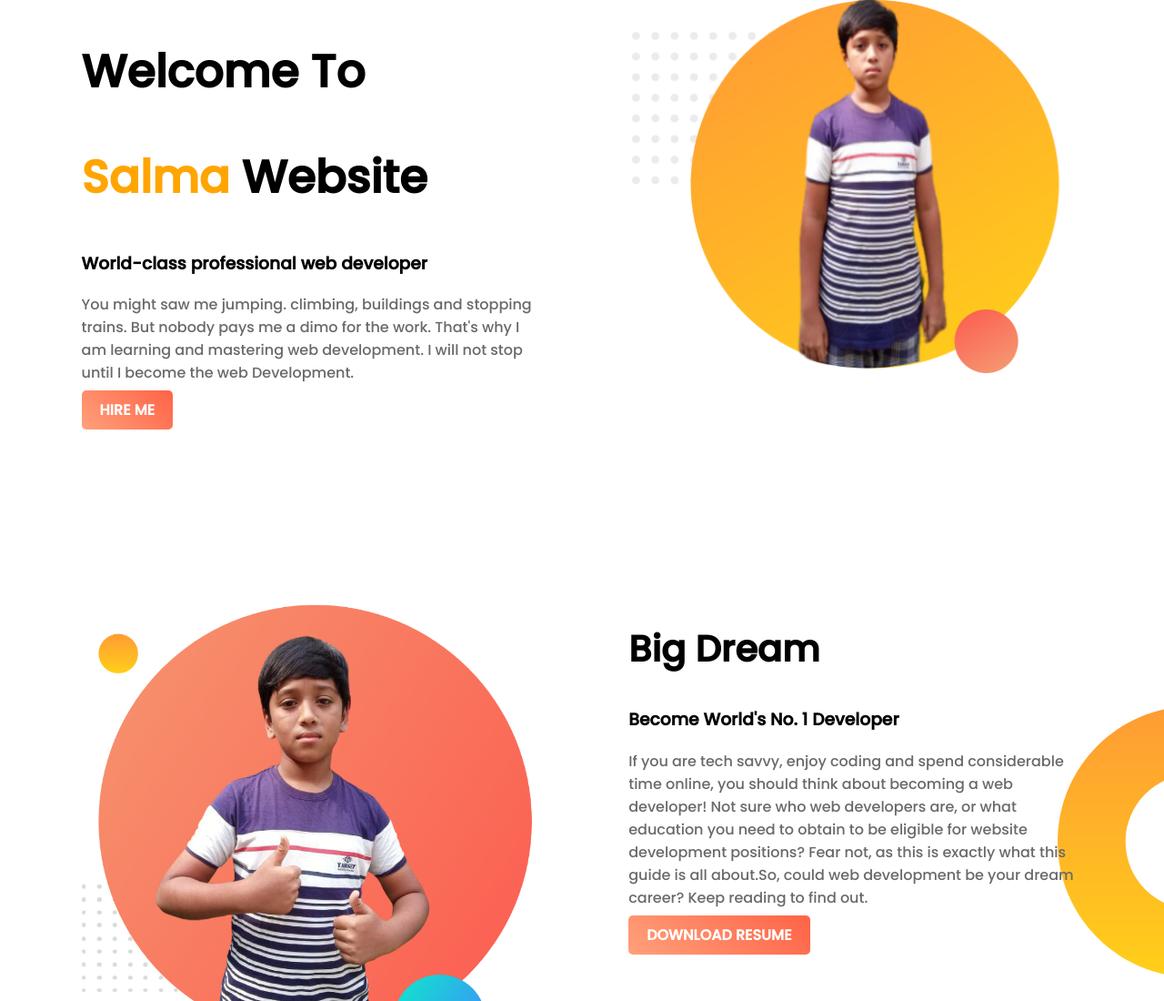
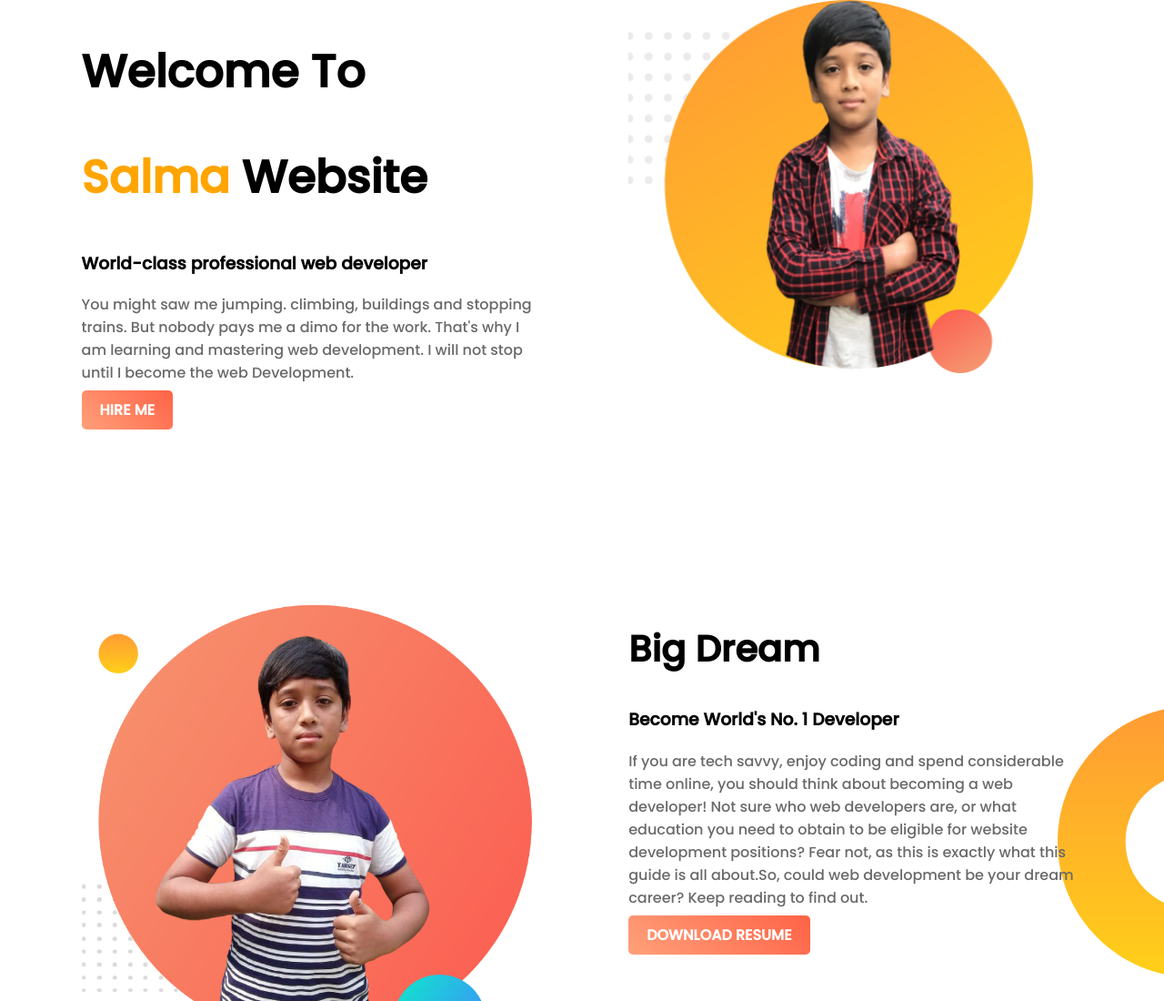
Before and after one commit to salmaitsister/web-portfolio, a plain HTML site: page index.html in a window 1280 px wide. Shown: the top 1100 px of the page at 91% size. Drawn offline with Linux system fonts and the light colour scheme.

Commit message:
Finished my first ever website

```diff
--- a/index.html
+++ b/index.html
@@ -17,7 +17,7 @@
     <a class="link-button" target="_blank" href="https://www.linkedin.com/feed/">HIRE ME</a>
 </div>
     <div class="half-width">
-        <img src="images/image 13.png" alt="">
+        <img src="images/image 16.png" alt="">
     </div>
 </section>
 <section class="dream-area">
```
Also changed, not shown: Images/image 14.png (added), Images/image 15.png (added), Images/image 16.png (added), Images/image 17.png (added).
